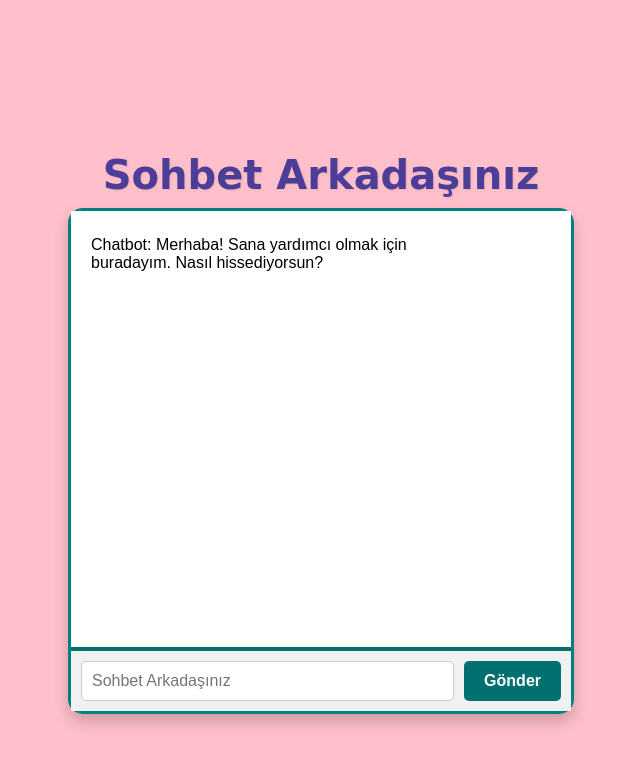
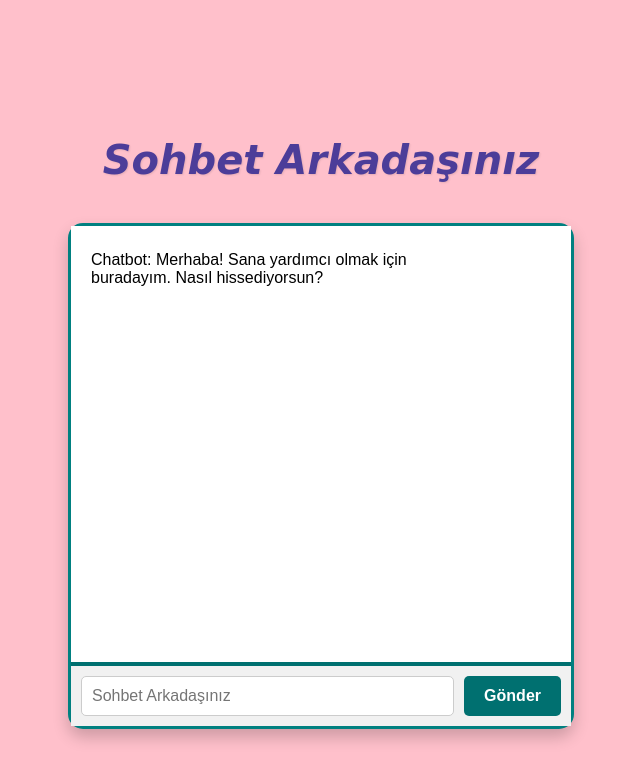
Before and after one commit to BETUL1526/sohbetarkadas-n-z, a plain HTML site: page index.html in a window 1280 px wide. Shown: the whole page, without its empty margins (319-959 px from the left). Drawn offline with Linux system fonts and the light colour scheme.

Commit message:
Update chatbot.css

```diff
--- a/chatbot.css
+++ b/chatbot.css
@@ -1,11 +1,12 @@
 /* Chatbot Başlığı */
 h1 {
     color: #4c3d99; /* Mor renk */
-    font-family: 'Segoe Script', cursive; /* Tatlı bir el yazısı fontu */
+    font-family: 'Segoe Script', cursive; /* Güzel ve el yazısı tarzı bir font */
     text-align: center; /* Ortala */
-    margin-bottom: 10px; /* Chatbot kutusuyla arasında boşluk */
+    margin-bottom: 20px; /* Chatbot kutusuyla arasında boşluk */
     font-size: 2.5em; /* Biraz büyük bir yazı boyutu */
     text-shadow: 1px 1px 2px rgba(0, 0, 0, 0.1); /* Hafif gölge */
+    font-style: italic; /* İtalik yazı */
 }
 
 /* Sayfa Genel Ayarları */
@@ -31,6 +32,7 @@ body {
     flex-direction: column;
     background-color: #40e0d0;
     box-shadow: 0 8px 16px rgba(0, 0, 0, 0.2);
+    margin-top: 20px; /* Başlık ile kutucuk arasına mesafe ekledik */
 }
 
 /* Mesaj Konteyneri */
```
